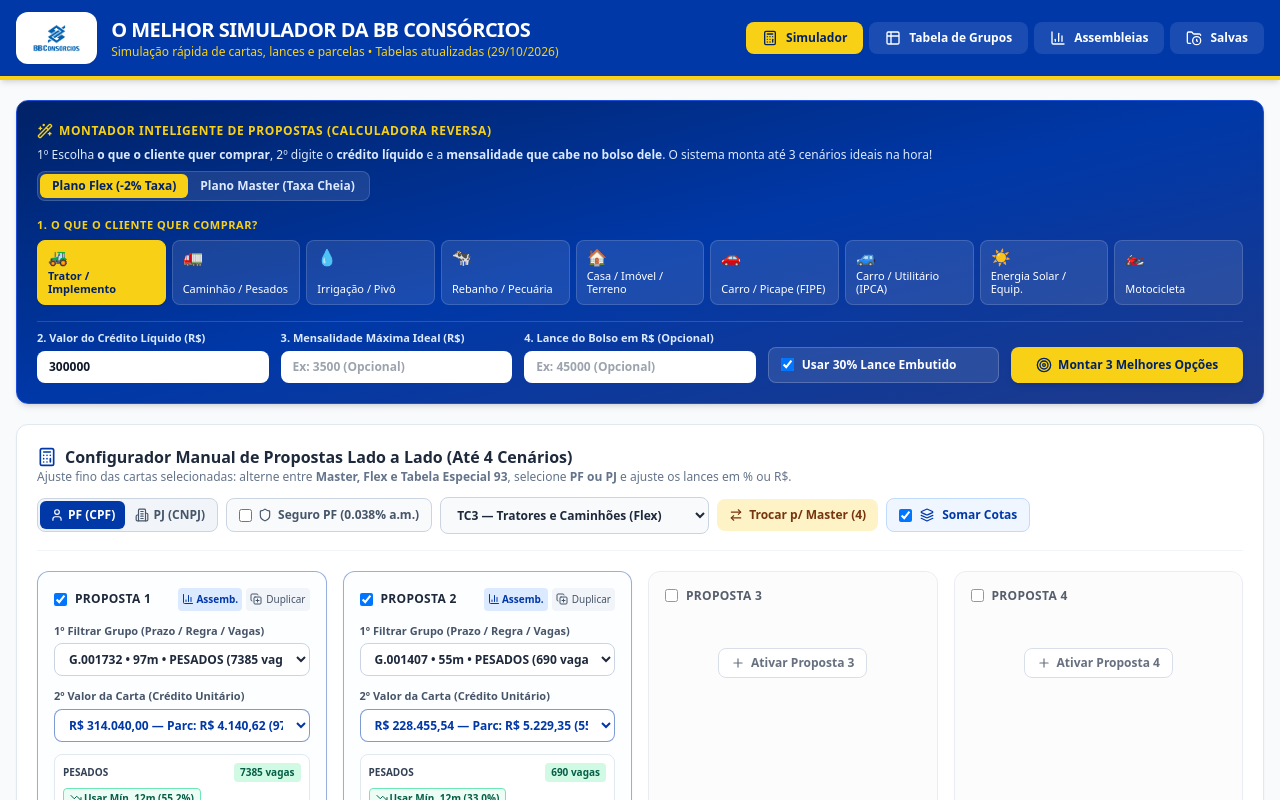
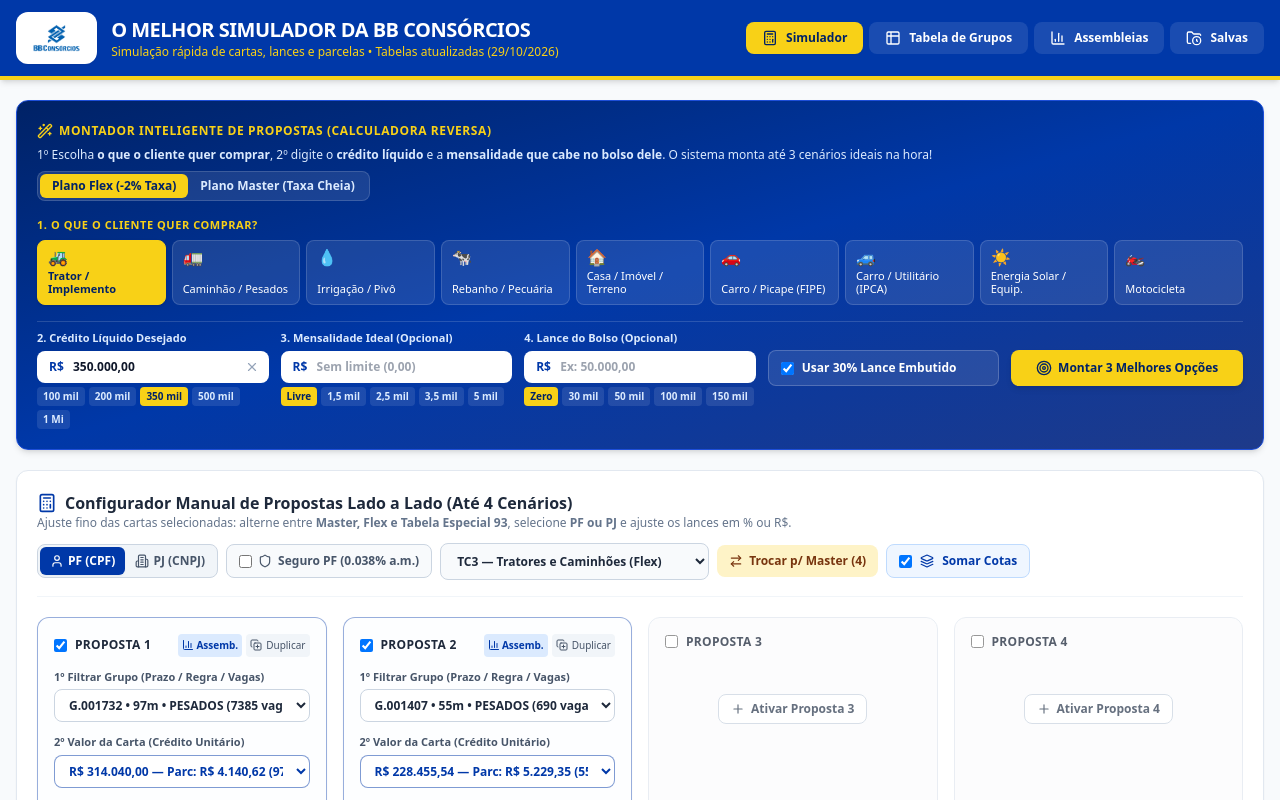
Before and after one commit to aspargosmp-hub/simulador-consorcios, a React (Vite) app: page / in a window 1280 px wide. Shown: the top 800 px of the page. Built offline with nearby package versions, Linux system fonts and the light colour scheme.

Commit message:
feat(ui): mascara automatica de moeda (R$ e centavos ,00) nos campos de valor

```diff
--- /dev/null
+++ b/src/components/CurrencyInput.tsx
@@ -0,0 +1,92 @@
+import React from 'react';
+import { X } from 'lucide-react';
+
+interface CurrencyInputProps {
+  value: number;
+  onChange: (newValue: number) => void;
+  placeholder?: string;
+  className?: string;
+  inputClassName?: string;
+  showClear?: boolean;
+  allowZeroDisplay?: boolean;
+  prefixClassName?: string;
+}
+
+/**
+ * Campo de Moeda Brasileira (R$) com máscara automática de centavos (,00) e separador de milhar (.)
+ * Conforme o usuário digita os números, os centavos e pontos de milhar são formatados em tempo real
+ * (ex: digitar 35000000 exibe automaticamente "350.000,00").
+ */
+export const CurrencyInput: React.FC<CurrencyInputProps> = ({
+  value,
+  onChange,
+  placeholder = '0,00',
+  className = '',
+  inputClassName = '',
+  showClear = true,
+  allowZeroDisplay = false,
+  prefixClassName = 'text-slate-400',
+}) => {
+  const formatDisplay = (val: number): string => {
+    if (!val && !allowZeroDisplay) return '';
+    return val.toLocaleString('pt-BR', {
+      minimumFractionDigits: 2,
+      maximumFractionDigits: 2,
+    });
+  };
+
+  const handleChange = (e: React.ChangeEvent<HTMLInputElement>) => {
+    const rawDigits = e.target.value.replace(/\D/g, '');
+    if (!rawDigits) {
+      onChange(0);
+      return;
+    }
+    // Limita a 13 dígitos (até R$ 99.999.999.999,99)
+    const capped = rawDigits.slice(0, 13);
+    const numericValue = parseInt(capped, 10) / 100;
+    onChange(numericValue);
+  };
+
+  const handleKeyDown = (e: React.KeyboardEvent<HTMLInputElement>) => {
+    // Atalho: se apertar 'k' ou 'K', multiplica o valor atual por 1.000 (ex: R$ 3,50 ou 350 -> R$ 350.000,00)
+    if (e.key === 'k' || e.key === 'K') {
+      e.preventDefault();
+      if (value > 0 && value < 100000) {
+        onChange(value * 1000);
+      }
+    }
+  };
+
+  const displayValue = formatDisplay(value);
+
+  return (
+    <div className={`relative flex items-center ${className}`}>
+      <span
+        className={`absolute left-3 text-xs font-extrabold pointer-events-none select-none ${prefixClassName}`}
+      >
+        R$
+      </span>
+      <input
+        type="text"
+        inputMode="numeric"
+        value={displayValue}
+        onChange={handleChange}
+        onKeyDown={handleKeyDown}
+        placeholder={placeholder}
+        className={`w-full pl-9 ${
+          showClear && value > 0 ? 'pr-7' : 'pr-3'
+        } py-2 rounded-lg text-xs font-extrabold focus:outline-none ${inputClassName}`}
+      />
+      {showClear && value > 0 && (
+        <button
+          type="button"
+          onClick={() => onChange(0)}
+          className="absolute right-2 p-0.5 rounded-full text-slate-400 hover:text-slate-700 hover:bg-slate-200/60 transition"
+          title="Zerar valor"
+        >
+          <X className="w-3.5 h-3.5" />
+        </button>
+      )}
+    </div>
+  );
+};
--- a/src/components/SimulatorTab.tsx
+++ b/src/components/SimulatorTab.tsx
@@ -36,6 +36,7 @@ import {
   formatPercent,
   MODALIDADES_LIST,
 } from '../utils/calculations';
+import { CurrencyInput } from './CurrencyInput';
 
 interface SimulatorTabProps {
   items: ConsorcioItem[];
@@ -203,9 +204,9 @@ export const SimulatorTab: React.FC<SimulatorTabProps> = ({
   // Estados da Calculadora Reversa 2.0 (Assistente Inteligente por Objetivo + Crédito + Mensalidade)
   const [objetivo, setObjetivo] = useState<ObjetivoCompraId>('TRATOR');
   const [planoPreferido, setPlanoPreferido] = useState<'Flex' | 'Master'>('Flex');
-  const [targetLiquido, setTargetLiquido] = useState<string>('300000');
-  const [targetMensalidadeMax, setTargetMensalidadeMax] = useState<string>('');
-  const [targetBolsoReais, setTargetBolsoReais] = useState<string>('');
+  const [targetLiquido, setTargetLiquido] = useState<number>(350000);
+  const [targetMensalidadeMax, setTargetMensalidadeMax] = useState<number>(0);
+  const [targetBolsoReais, setTargetBolsoReais] = useState<number>(0);
   const [targetUsarEmbutido, setTargetUsarEmbutido] = useState<boolean>(true);
   const [assistantFeedback, setAssistantFeedback] = useState<string>('');
 
@@ -705,50 +706,95 @@ export const SimulatorTab: React.FC<SimulatorTabProps> = ({
         </div>
 
         {/* Passo 2: Valores do Cliente (Crédito Líquido, Mensalidade Ideal, Recurso Próprio) */}
-        <div className="grid grid-cols-1 sm:grid-cols-2 lg:grid-cols-5 gap-3 items-end pt-2 border-t border-white/15">
+        <div className="grid grid-cols-1 sm:grid-cols-2 lg:grid-cols-5 gap-3 items-start pt-2 border-t border-white/15">
           <div>
             <label className="block text-[11px] text-blue-100 font-semibold mb-1">
-              2. Valor do Crédito Líquido (R$)
+              2. Crédito Líquido Desejado
             </label>
-            <input
-              type="number"
-              step={1000}
+            <CurrencyInput
               value={targetLiquido}
-              onChange={(e) => setTargetLiquido(e.target.value)}
-              placeholder="Ex: 300000"
-              className="w-full px-3 py-2 rounded-lg text-xs font-extrabold text-slate-900 focus:outline-none focus:ring-2 focus:ring-bb-yellow"
+              onChange={setTargetLiquido}
+              placeholder="Ex: 350.000,00"
+              prefixClassName="text-bb-blue"
+              inputClassName="bg-white text-slate-900 focus:ring-2 focus:ring-bb-yellow"
             />
+            <div className="flex flex-wrap gap-1 mt-1">
+              {[100000, 200000, 350000, 500000, 1000000].map((v) => (
+                <button
+                  key={v}
+                  type="button"
+                  onClick={() => setTargetLiquido(v)}
+                  className={`text-[10px] px-1.5 py-0.5 rounded font-bold transition ${
+                    targetLiquido === v
+                      ? 'bg-bb-yellow text-bb-dark'
+                      : 'bg-white/10 text-blue-100 hover:bg-white/20'
+                  }`}
+                >
+                  {v >= 1000000 ? '1 Mi' : `${v / 1000} mil`}
+                </button>
+              ))}
+            </div>
           </div>
 
           <div>
             <label className="block text-[11px] text-blue-100 font-semibold mb-1">
-              3. Mensalidade Máxima Ideal (R$)
+              3. Mensalidade Ideal (Opcional)
             </label>
-            <input
-              type="number"
-              step={100}
+            <CurrencyInput
               value={targetMensalidadeMax}
-              onChange={(e) => setTargetMensalidadeMax(e.target.value)}
-              placeholder="Ex: 3500 (Opcional)"
-              className="w-full px-3 py-2 rounded-lg text-xs font-extrabold text-slate-900 focus:outline-none focus:ring-2 focus:ring-bb-yellow"
+              onChange={setTargetMensalidadeMax}
+              placeholder="Sem limite (0,00)"
+              prefixClassName="text-bb-blue"
+              inputClassName="bg-white text-slate-900 focus:ring-2 focus:ring-bb-yellow"
             />
+            <div className="flex flex-wrap gap-1 mt-1">
+              {[0, 1500, 2500, 3500, 5000].map((v) => (
+                <button
+                  key={v}
+                  type="button"
+                  onClick={() => setTargetMensalidadeMax(v)}
+                  className={`text-[10px] px-1.5 py-0.5 rounded font-bold transition ${
+                    targetMensalidadeMax === v
+                      ? 'bg-bb-yellow text-bb-dark'
+                      : 'bg-white/10 text-blue-100 hover:bg-white/20'
+                  }`}
+                >
+                  {v === 0 ? 'Livre' : `${(v / 1000).toLocaleString('pt-BR')} mil`}
+                </button>
+              ))}
+            </div>
           </div>
 
           <div>
             <label className="block text-[11px] text-blue-100 font-semibold mb-1">
-              4. Lance do Bolso em R$ (Opcional)
+              4. Lance do Bolso (Opcional)
             </label>
-            <input
-              type="number"
-              step={1000}
+            <CurrencyInput
               value={targetBolsoReais}
-              onChange={(e) => setTargetBolsoReais(e.target.value)}
-              placeholder="Ex: 45000 (Opcional)"
-              className="w-full px-3 py-2 rounded-lg text-xs font-extrabold text-slate-900 focus:outline-none focus:ring-2 focus:ring-bb-yellow"
+              onChange={setTargetBolsoReais}
+              placeholder="Ex: 50.000,00"
+              prefixClassName="text-bb-blue"
+              inputClassName="bg-white text-slate-900 focus:ring-2 focus:ring-bb-yellow"
             />
+            <div className="flex flex-wrap gap-1 mt-1">
+              {[0, 30000, 50000, 100000, 150000].map((v) => (
+                <button
+                  key={v}
+                  type="button"
+                  onClick={() => setTargetBolsoReais(v)}
+                  className={`text-[10px] px-1.5 py-0.5 rounded font-bold transition ${
+                    targetBolsoReais === v
+                      ? 'bg-bb-yellow text-bb-dark'
+                      : 'bg-white/10 text-blue-100 hover:bg-white/20'
+                  }`}
+                >
+                  {v === 0 ? 'Zero' : `${v / 1000} mil`}
+                </button>
+              ))}
+            </div>
           </div>
 
-          <div>
+          <div className="pt-5">
             <label className="flex items-center gap-2 px-3 py-2 rounded-lg bg-white/10 border border-white/20 text-xs font-bold cursor-pointer h-[36px]">
               <input
                 type="checkbox"
@@ -760,7 +806,7 @@ export const SimulatorTab: React.FC<SimulatorTabProps> = ({
             </label>
           </div>
 
-          <div>
+          <div className="pt-5">
             <button
               type="submit"
               className="w-full inline-flex items-center justify-center gap-1.5 px-4 py-2 h-[36px] rounded-lg bg-bb-yellow hover:bg-bb-yellowHover text-bb-dark text-xs font-black shadow-md transition"
@@ -1129,13 +1175,9 @@ export const SimulatorTab: React.FC<SimulatorTabProps> = ({
                               <span className="block text-[10px] text-slate-500 mb-0.5">
                                 Ou Valor em R$
                               </span>
-                              <input
-                                type="number"
-                                min={0}
-                                step={1000}
-                                value={Math.round(calc.valorLanceRecursoProprio)}
-                                onChange={(e) => {
-                                  const reais = Math.max(0, Number(e.target.value) || 0);
+                              <CurrencyInput
+                                value={Number(calc.valorLanceRecursoProprio.toFixed(2))}
+                                onChange={(reais) => {
                                   const perc =
                                     calc.creditoBruto > 0
                                       ? Number(((reais / calc.creditoBruto) * 100).toFixed(2))
@@ -1144,7 +1186,11 @@ export const SimulatorTab: React.FC<SimulatorTabProps> = ({
                                     lanceRecursoProprioPerc: Math.min(95, perc),
                                   });
                                 }}
-                                className="w-full px-2 py-1 text-xs border border-slate-300 rounded bg-white font-bold text-emerald-800"
+                                placeholder="0,00"
+                                showClear={false}
+                                allowZeroDisplay={true}
+                                prefixClassName="text-emerald-700"
+                                inputClassName="py-1 border border-slate-300 rounded bg-white font-bold text-emerald-800"
                               />
                             </div>
                           </div>
```
